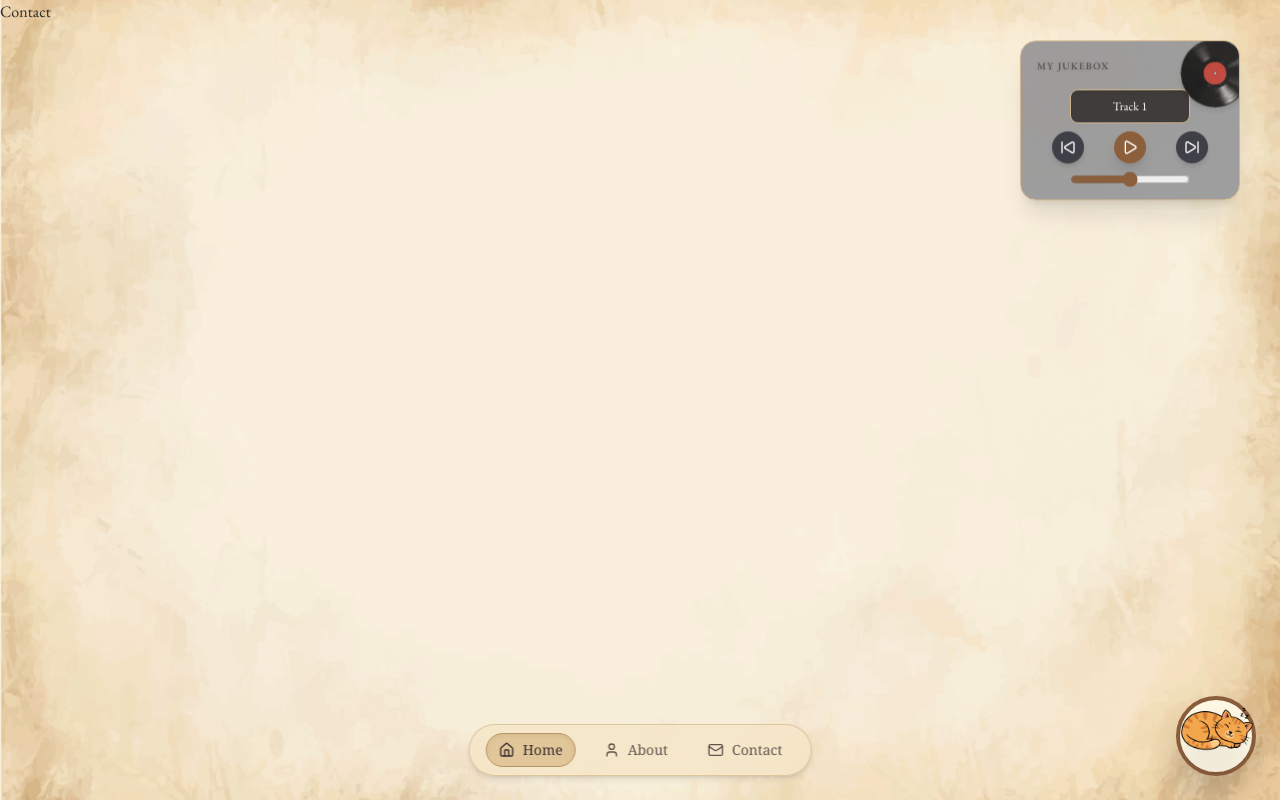
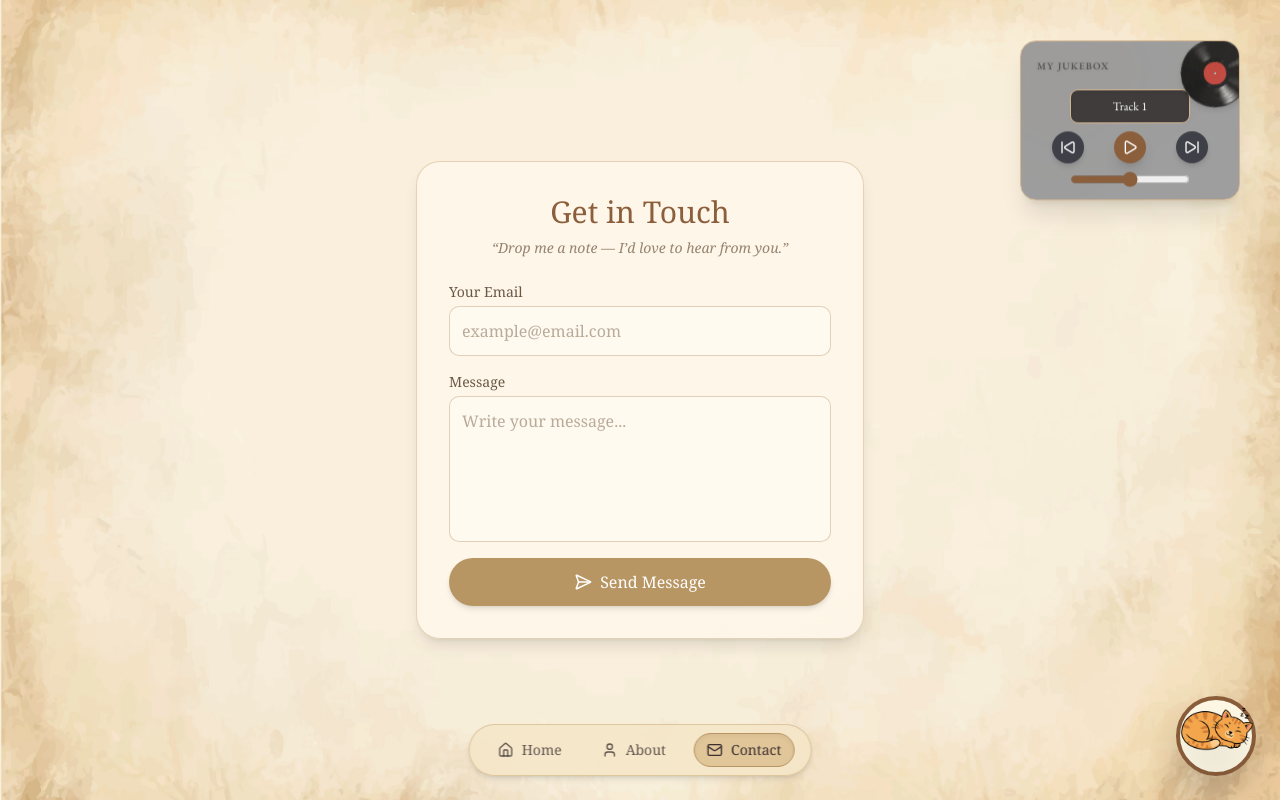
Before and after one commit to guitadharsh/2025-portfolio, a Next.js app: page /contact in a window 1280 px wide. Built offline with nearby package versions, Linux system fonts and the light colour scheme; grey boxes are pictures that could not be loaded.

Commit message:
fix: email js integrated

```diff
--- a/app/about/page.tsx
+++ b/app/about/page.tsx
@@ -5,7 +5,7 @@ const About = () => {
   return (
     <section className="flex flex-col md:flex-row items-center justify-center gap-8 px-6 py-12 max-w-5xl mx-auto text-center md:text-left">
       {/* 👨‍👩‍👧 Family Image */}
-      <div className="relative w-48 h-48 md:w-70 md:h-70 rounded-2xl overflow-hidden shadow-lg border border-stone-300">
+      <div className="relative w-48 h-48 md:w-80 md:h-80 rounded-2xl overflow-hidden shadow-lg border border-stone-300">
         <Image
           src={familyImage}
           alt="My Family"
--- a/app/contact/page.tsx
+++ b/app/contact/page.tsx
@@ -1,9 +1,122 @@
-import React from 'react'
+"use client";
 
-const Contact = () => {
-  return (
-    <div>Contact</div>
-  )
+import { useState, ChangeEvent, FormEvent } from "react";
+import { motion } from "framer-motion";
+import { SendHorizonal } from "lucide-react";
+import emailjs from "@emailjs/browser";
+
+interface FormData {
+  email: string;
+  message: string;
 }
 
-export default Contact
+type Status = "" | "sending" | "sent" | "error";
+
+const Contact: React.FC = () => {
+  const [form, setForm] = useState<FormData>({ email: "", message: "" });
+  const [status, setStatus] = useState<Status>("");
+
+  const handleChange = (
+    e: ChangeEvent<HTMLInputElement | HTMLTextAreaElement>
+  ) => {
+    const { name, value } = e.target;
+    setForm((prev) => ({ ...prev, [name]: value }));
+  };
+
+  const handleSubmit = async (e: FormEvent<HTMLFormElement>) => {
+    e.preventDefault();
+    setStatus("sending");
+
+    try {
+      await emailjs.send(
+        process.env.NEXT_PUBLIC_EMAILJS_SERVICE_ID!,
+        process.env.NEXT_PUBLIC_EMAILJS_TEMPLATE_ID!,
+        {
+          from_email: form.email,
+          message: form.message,
+        },
+        process.env.NEXT_PUBLIC_EMAILJS_PUBLIC_KEY!
+      );
+
+      setStatus("sent");
+      setForm({ email: "", message: "" });
+    } catch (err) {
+      console.error("EmailJS error:", err);
+      setStatus("error");
+    }
+  };
+
+  return (
+    <section
+      id="contact"
+      className="h-screen w-full flex justify-center items-center text-[#3b2f2f] font-serif px-4"
+    >
+      <motion.div
+        initial={{ opacity: 0, y: 40 }}
+        whileInView={{ opacity: 1, y: 0 }}
+        transition={{ duration: 0.8, ease: "easeOut" }}
+        className="w-full max-w-md bg-[#fff8ec]/80 border border-[#d8c4a1]/70 rounded-3xl shadow-lg p-8 backdrop-blur-md"
+      >
+        <h2 className="text-2xl md:text-3xl font-serif text-primary text-center mb-2">
+          Get in Touch
+        </h2>
+        <p className="text-sm italic text-center text-[#7b6651]/80 mb-6">
+          “Drop me a note — I’d love to hear from you.”
+        </p>
+
+        <form onSubmit={handleSubmit} className="flex flex-col gap-4">
+          <label className="flex flex-col gap-1">
+            <span className="text-sm text-[#6a5845]">Your Email</span>
+            <input
+              type="email"
+              name="email"
+              required
+              value={form.email}
+              onChange={handleChange}
+              className="p-3 rounded-lg border border-[#cbb693]/60 bg-[#fffaf0] focus:outline-none focus:ring-2 focus:ring-[#b89664] placeholder:text-[#9b8974]/70"
+              placeholder="example@email.com"
+            />
+          </label>
+
+          <label className="flex flex-col gap-1">
+            <span className="text-sm text-[#6a5845]">Message</span>
+            <textarea
+              name="message"
+              required
+              value={form.message}
+              onChange={handleChange}
+              rows={5}
+              className="p-3 rounded-lg border border-[#cbb693]/60 bg-[#fffaf0] resize-none focus:outline-none focus:ring-2 focus:ring-[#b89664] placeholder:text-[#9b8974]/70"
+              placeholder="Write your message..."
+            />
+          </label>
+
+          <motion.button
+            whileHover={{ scale: 1.05 }}
+            whileTap={{ scale: 0.95 }}
+            disabled={status === "sending"}
+            type="submit"
+            className="flex justify-center items-center gap-2 bg-[#b89664] hover:bg-[#a48254] text-white font-medium py-3 rounded-full transition-all duration-300 shadow-md"
+          >
+            {status === "sending" ? (
+              <span>Sending...</span>
+            ) : (
+              <>
+                <SendHorizonal size={18} />
+                <span>
+                  {status === "sent"
+                    ? "Sent ✓"
+                    : status === "error"
+                    ? "Try Again"
+                    : "Send Message"}
+                </span>
+              </>
+            )}
+          </motion.button>
+        </form>
+      </motion.div>
+    </section>
+  );
+};
+
+export default Contact;
--- a/package.json
+++ b/package.json
@@ -9,6 +9,7 @@
     "lint": "eslint"
   },
   "dependencies": {
+    "@emailjs/browser": "^4.4.1",
     "@radix-ui/react-slot": "^1.2.3",
     "class-variance-authority": "^0.7.1",
     "clsx": "^2.1.1",
```
Also changed, not shown: 1 other file (tests, documents, lock files or other folders).
